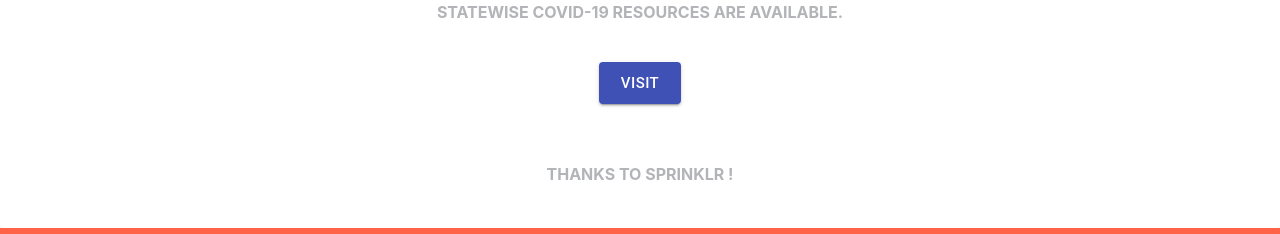
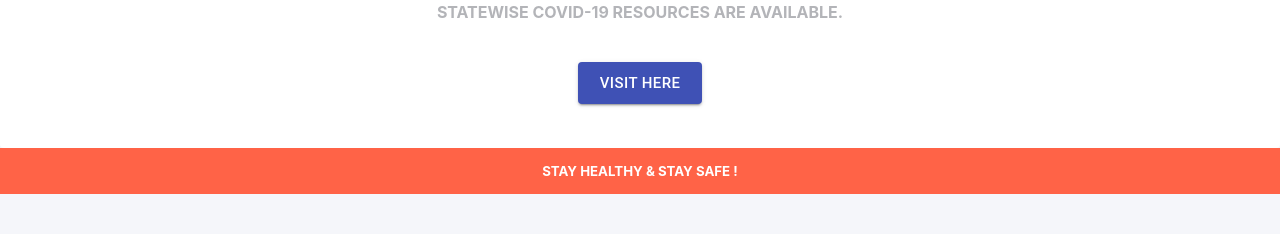
Before and after one commit to avnishsingh516/COVID-19-TRACKER, a React (Create React App) app: page / in a window 1280 px wide. Shown: the part 1516-1750 px from the top of the page. After the commit the page ends 1710 px from the top, so only its background shows below. Built offline with nearby package versions, Linux system fonts and the light colour scheme; no server answers.

Commit message:
COVID-19 TRACKER

```diff
--- a/src/ForIndia.js
+++ b/src/ForIndia.js
@@ -17,12 +17,8 @@ export default function ForIndia() {
         size="large"
         href="https://external.sprinklr.com/insights/explorer/dashboard/601b9e214c7a6b689d76f493/tab/1?id=DASHBOARD_601b9e214c7a6b689d76f493&tabId=1&home=1"
       >
-        Visit
+        Visit HERE
       </Button>
-      <br />
-      <br />
-      <br />
-      <h4>Thanks to Sprinklr !</h4>
     </div>
   );
 }
```
